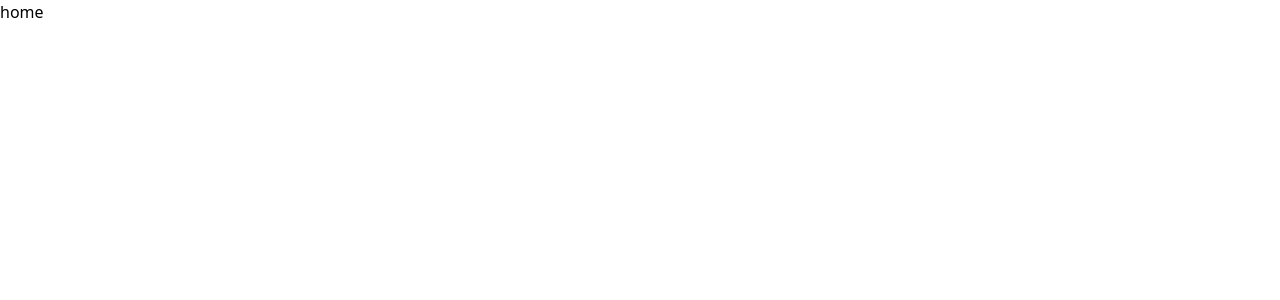
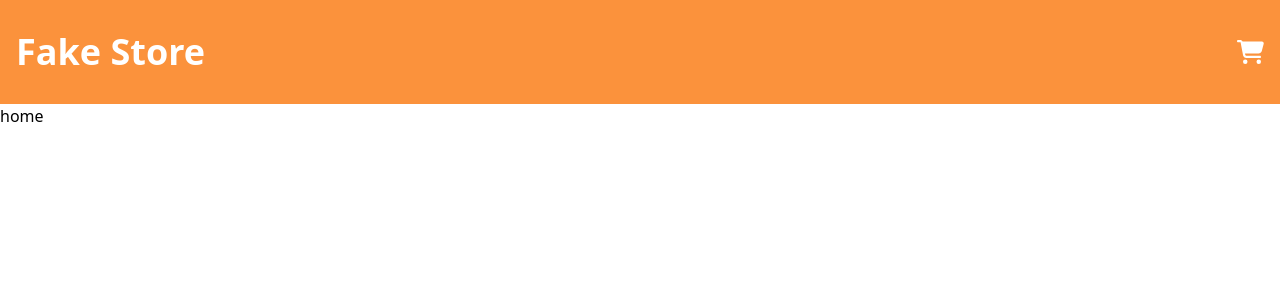
Before and after one commit to bruno-caike/fake-store, a React (Vite) app: page / in a window 1280 px wide. Shown: the top 300 px of the page. Built offline with nearby package versions, Linux system fonts and the light colour scheme.

Commit message:
feito o header

```diff
--- a/package.json
+++ b/package.json
@@ -9,6 +9,9 @@
     "preview": "vite preview"
   },
   "dependencies": {
+    "@fortawesome/fontawesome-svg-core": "^6.3.0",
+    "@fortawesome/free-solid-svg-icons": "^6.3.0",
+    "@fortawesome/react-fontawesome": "^0.2.0",
     "react": "^18.2.0",
     "react-dom": "^18.2.0",
     "react-router-dom": "^6.9.0"
--- a/src/assets/css/app.css
+++ b/src/assets/css/app.css
@@ -1,3 +1,7 @@
 @tailwind base;
 @tailwind components;
 @tailwind utilities;
+
+.container {
+    @apply max-w-7xl w-full mx-auto px-4;
+}
--- a/src/components/Base.jsx
+++ b/src/components/Base.jsx
@@ -1,7 +1,9 @@
 import '../assets/css/app.css';
+import Header from './Header';
 
 const Base = ({ children }) => (
     <>
+        <Header />
         {children}
     </>
 );
--- /dev/null
+++ b/src/components/Header.jsx
@@ -0,0 +1,17 @@
+import { FontAwesomeIcon } from "@fortawesome/react-fontawesome"
+import { faCartShopping } from "@fortawesome/free-solid-svg-icons"
+import { Link } from "react-router-dom";
+import { routes } from "../utils/variables";
+
+const Header = () => {
+    return (
+        <header className="bg-orange-400">
+            <div className="container flex items-center justify-between py-8">
+                <Link to={routes.home} className="text-white font-bold text-4xl">Fake Store</Link>
+                <button className="text-white text-2xl transition-all hover:text-slate-400"><FontAwesomeIcon icon={faCartShopping} /></button>
+            </div>
+        </header>
+    );
+}
+
+export default Header;
```
Also changed, not shown: 1 other file (tests, documents, lock files or other folders).
